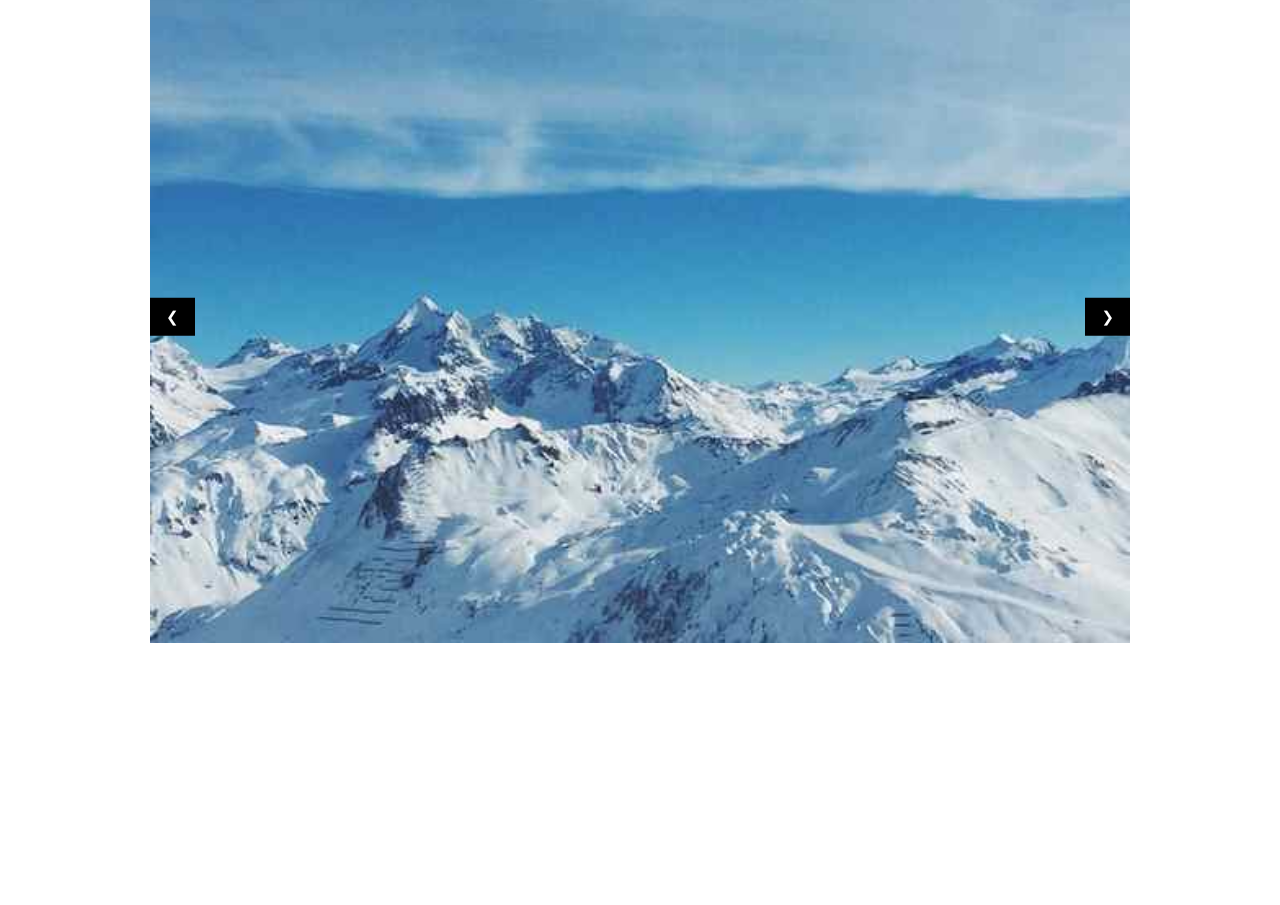
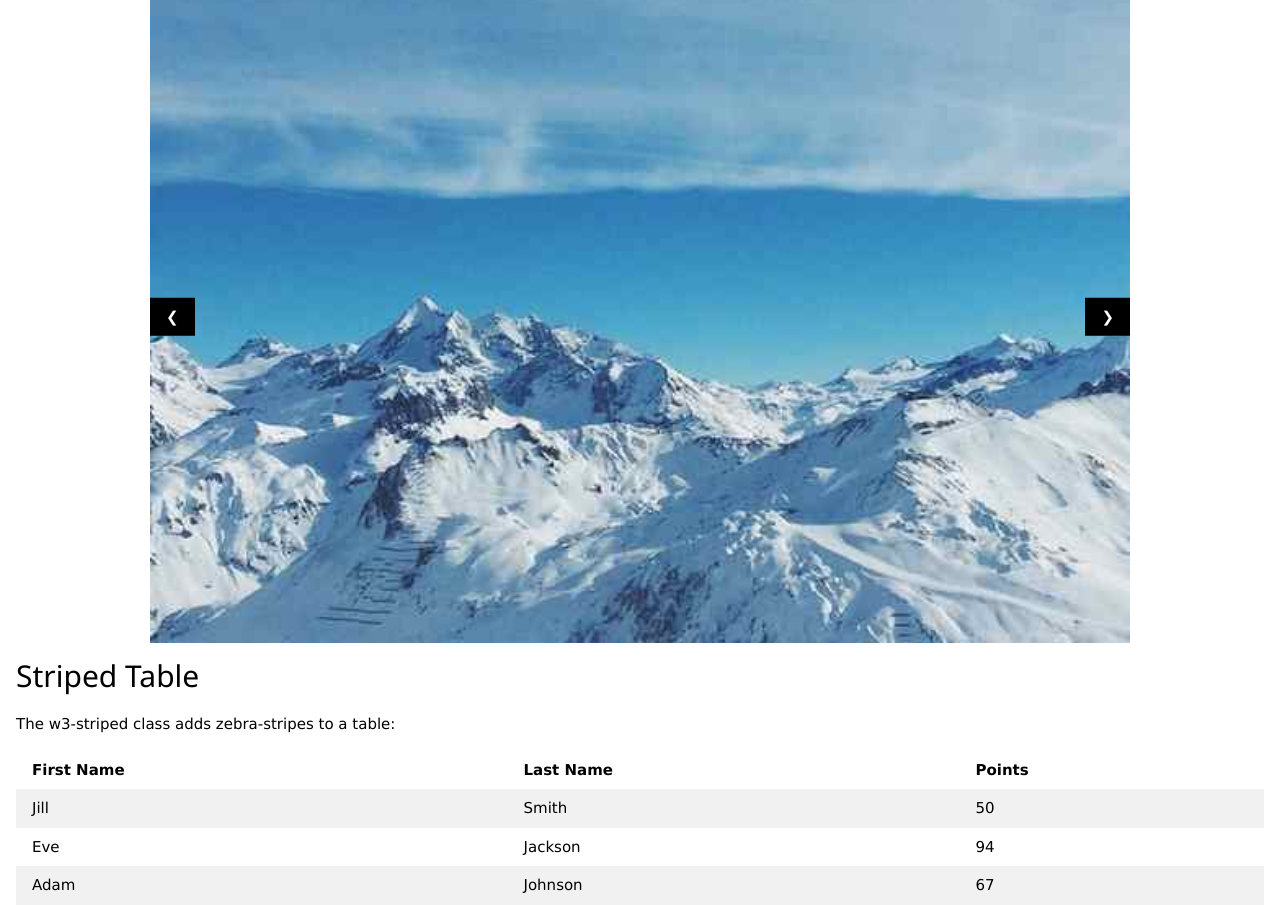
Before and after one commit to Yaroslav948/Yaroslav948.github.io, a plain HTML site: page index.html in a window 1280 px wide. Shown: the part 75-980 px from the top of the page. Before the commit the page ends 800 px from the top, so only its background shows below. Drawn offline with nearby package versions, Linux system fonts and the light colour scheme.

Commit message:
Update index.html

```diff
--- a/index.html
+++ b/index.html
@@ -39,6 +39,43 @@ function showDivs(n) {
   x[slideIndex-1].style.display = "block";
 }
 </script>
+<!DOCTYPE html>
+<html>
+<title>W3.CSS</title>
+<meta name="viewport" content="width=device-width, initial-scale=1">
+<link rel="stylesheet" href="https://www.w3schools.com/w3css/4/w3.css">
+<body>
+
+<div class="w3-container">
+  <h2>Striped Table</h2>
+  <p>The w3-striped class adds zebra-stripes to a table:</p>
+
+  <table class="w3-table w3-striped">
+    <tr>
+      <th>First Name</th>
+      <th>Last Name</th>
+      <th>Points</th>
+    </tr>
+    <tr>
+      <td>Jill</td>
+      <td>Smith</td>
+      <td>50</td>
+    </tr>
+    <tr>
+      <td>Eve</td>
+      <td>Jackson</td>
+      <td>94</td>
+    </tr>
+    <tr>
+      <td>Adam</td>
+      <td>Johnson</td>
+      <td>67</td>
+    </tr>
+  </table>
+</div>
 
 </body>
 </html>
+
+</body>
+</html>
```
